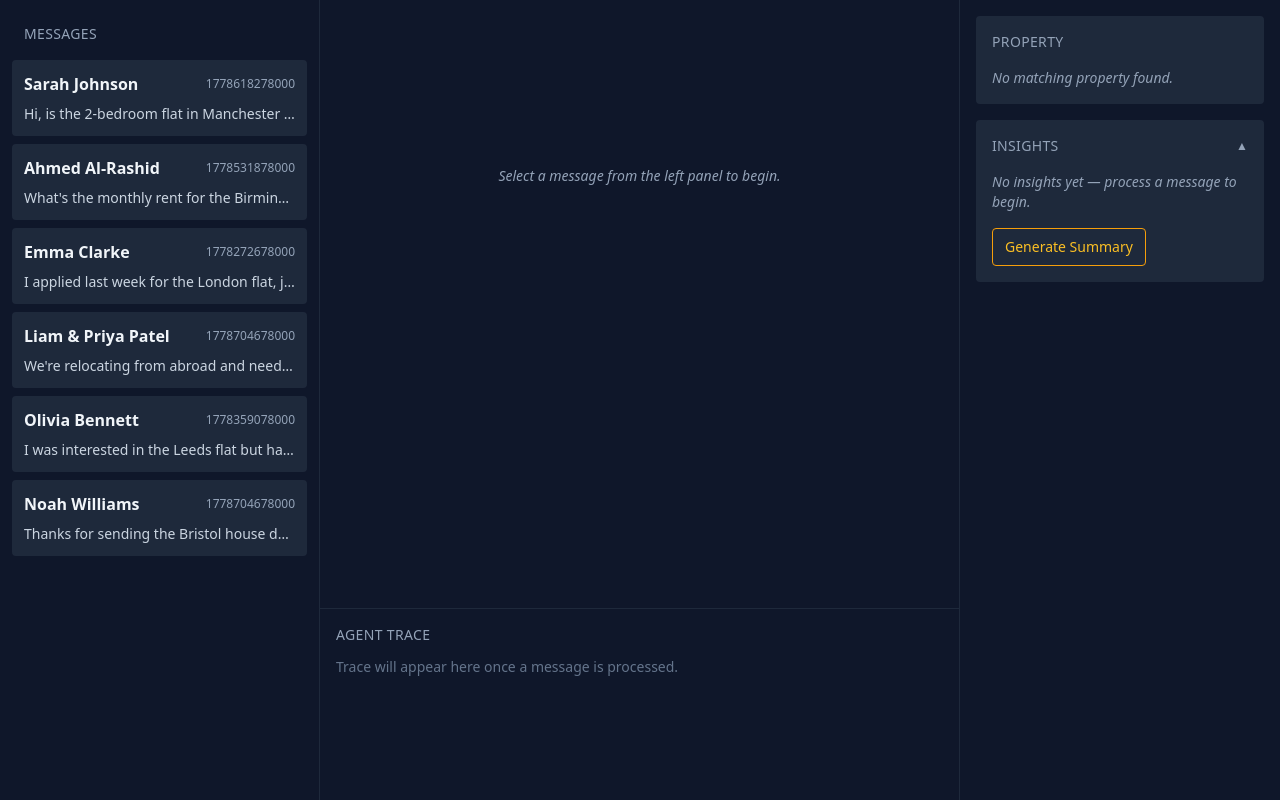
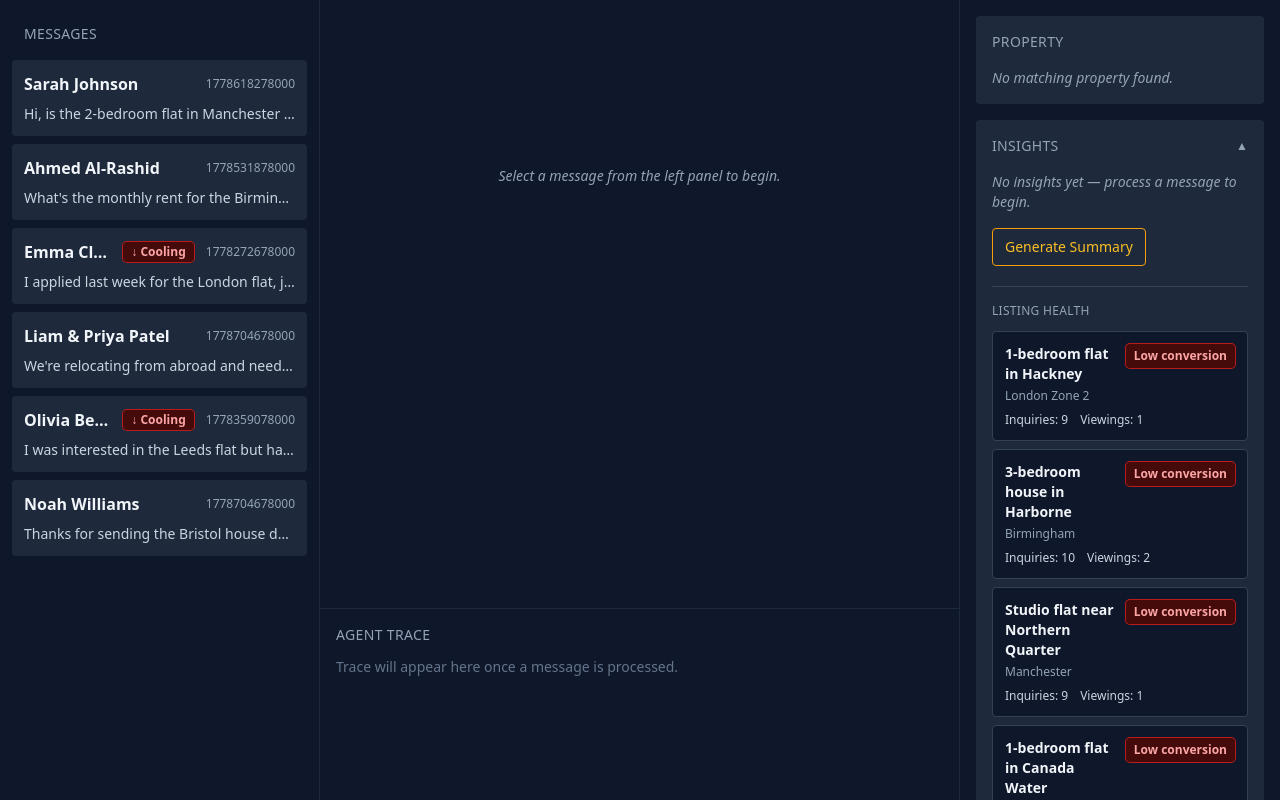
Before and after one commit to caglarkc/estate-agent, a React (Vite) app: page / in a window 1280 px wide. Built offline with nearby package versions, Linux system fonts and the light colour scheme.

Commit message:
feat(faz-c): lead drift ve listing health monitor eklendi

```diff
--- a/src/components/InsightsPanel.tsx
+++ b/src/components/InsightsPanel.tsx
@@ -1,3 +1,5 @@
+import mockListings from "@/data/mockListings.json";
+import type { Property } from "@/types/index";
 import { useState } from "react";
 
 interface InsightsPanelProps {
@@ -7,6 +9,22 @@ interface InsightsPanelProps {
   summary: string | null;
 }
 
+const listings = mockListings as Property[];
+
+function getUnhealthyListings(): Property[] {
+  return listings.filter((listing) => {
+    if (listing.inquiryCount <= 3) {
+      return false;
+    }
+
+    if (listing.viewingCount === 0) {
+      return true;
+    }
+
+    return listing.viewingCount / listing.inquiryCount < 0.3;
+  });
+}
+
 export function InsightsPanel({
   insights,
   onGenerateSummary,
@@ -14,6 +32,7 @@ export function InsightsPanel({
   summary,
 }: InsightsPanelProps) {
   const [isOpen, setIsOpen] = useState(true);
+  const unhealthyListings = getUnhealthyListings();
 
   return (
     <section className="rounded bg-slate-800 p-4">
@@ -71,6 +90,44 @@ export function InsightsPanel({
               {summary}
             </div>
           ) : null}
+
+          <div className="mt-5 border-t border-slate-700 pt-4">
+            <h3 className="text-xs uppercase tracking-wide text-slate-400">
+              Listing Health
+            </h3>
+            {unhealthyListings.length === 0 ? (
+              <p className="mt-2 text-sm text-slate-400">
+                All listings healthy
+              </p>
+            ) : (
+              <div className="mt-3 space-y-2">
+                {unhealthyListings.map((listing) => (
+                  <article
+                    key={listing.id}
+                    className="rounded border border-slate-700 bg-slate-900 p-3"
+                  >
+                    <div className="flex items-start justify-between gap-3">
+                      <div>
+                        <h4 className="text-sm font-semibold text-slate-100">
+                          {listing.title}
+                        </h4>
+                        <p className="mt-1 text-xs text-slate-400">
+                          {listing.city}
+                        </p>
+                      </div>
+                      <span className="shrink-0 rounded bg-red-950 px-2 py-1 text-xs font-semibold text-red-300 ring-1 ring-red-700">
+                        Low conversion
+                      </span>
+                    </div>
+                    <div className="mt-2 flex gap-3 text-xs text-slate-300">
+                      <span>Inquiries: {listing.inquiryCount}</span>
+                      <span>Viewings: {listing.viewingCount}</span>
+                    </div>
+                  </article>
+                ))}
+              </div>
+            )}
+          </div>
         </div>
       ) : null}
     </section>
--- a/src/components/MessagePanel.tsx
+++ b/src/components/MessagePanel.tsx
@@ -1,3 +1,4 @@
+import { detectDriftAlerts } from "@/tools/detectLeadDrift";
 import type { CustomerMessage } from "@/types/index";
 
 interface MessagePanelProps {
@@ -13,6 +14,10 @@ export function MessagePanel({
   onSelect,
   loading,
 }: MessagePanelProps) {
+  const driftMessageIds = new Set(
+    detectDriftAlerts(messages).map((alert) => alert.messageId),
+  );
+
   return (
     <div className="p-3">
       <h2 className="px-3 pt-3 text-sm uppercase tracking-wide text-slate-400">
@@ -21,6 +26,7 @@ export function MessagePanel({
       <div className="mt-4">
         {messages.map((message) => {
           const selected = message.id === selectedId;
+          const hasDriftAlert = driftMessageIds.has(message.id);
           const preview =
             message.text.length > 60
               ? `${message.text.slice(0, 60)}...`
@@ -37,9 +43,16 @@ export function MessagePanel({
               }`}
             >
               <div className="flex items-center justify-between gap-3">
-                <span className="font-semibold text-slate-100">
-                  {message.sender}
-                </span>
+                <div className="flex min-w-0 items-center gap-2">
+                  <span className="truncate font-semibold text-slate-100">
+                    {message.sender}
+                  </span>
+                  {hasDriftAlert ? (
+                    <span className="shrink-0 rounded bg-red-950 px-2 py-0.5 text-xs font-semibold text-red-300 ring-1 ring-red-700">
+                      ↓ Cooling
+                    </span>
+                  ) : null}
+                </div>
                 <span className="shrink-0 text-xs text-slate-400">
                   {message.timestamp}
                 </span>
--- /dev/null
+++ b/src/tools/detectLeadDrift.ts
@@ -0,0 +1,15 @@
+import type { CustomerMessage, DriftAlert } from "@/types/index";
+
+export function detectDriftAlerts(messages: CustomerMessage[]): DriftAlert[] {
+  return messages
+    .filter(
+      (message) =>
+        message.lastContactDays > 2 && message.sentimentSignal === "fading",
+    )
+    .map((message) => ({
+      messageId: message.id,
+      senderName: message.sender,
+      lastContactDays: message.lastContactDays,
+      sentimentSignal: message.sentimentSignal,
+    }));
+}
--- a/src/types/index.ts
+++ b/src/types/index.ts
@@ -29,6 +29,13 @@ export interface SearchResult {
   alternatives: Property[];
 }
 
+export interface DriftAlert {
+  messageId: string;
+  senderName: string;
+  lastContactDays: number;
+  sentimentSignal: CustomerMessage["sentimentSignal"];
+}
+
 export interface LeadScore {
   score: "HOT" | "WARM" | "COLD";
   signals: string[];
```
